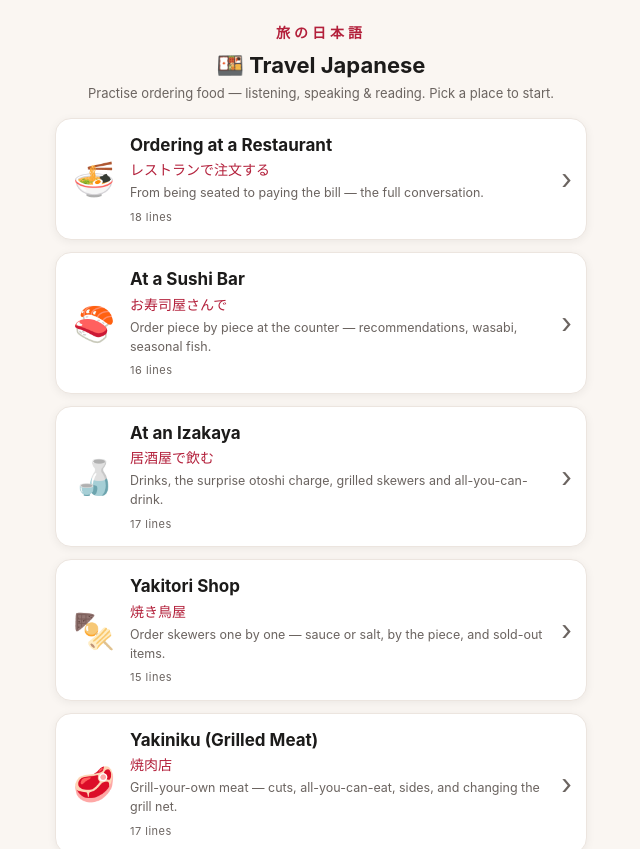
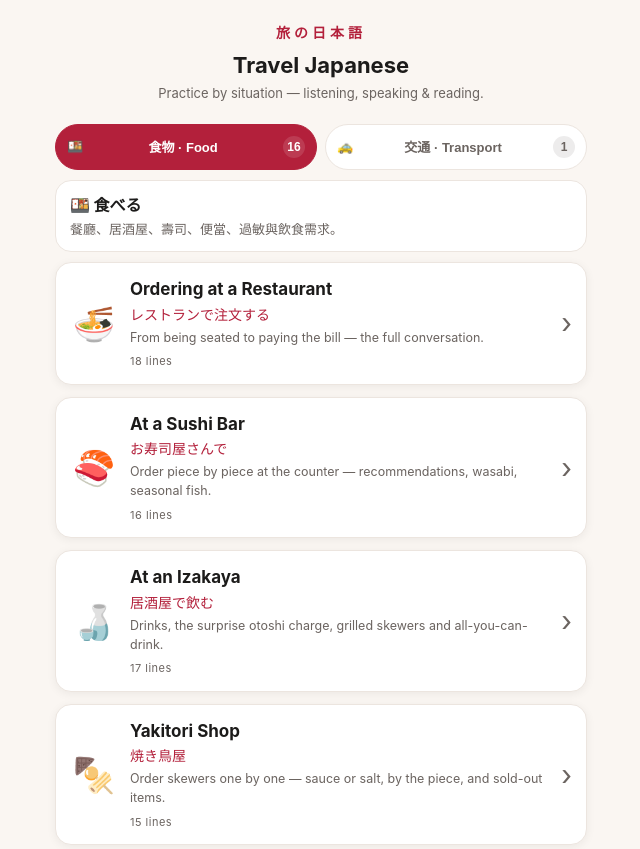
Before and after one commit to TYJ2025/TravelJapan, a website built with Vite: page index.html in a window 1280 px wide. Shown: the top 849 px of the page, without its empty margins (319-959 px from the left). Built offline with nearby package versions, Linux system fonts and the light colour scheme.

Commit message:
Group home scenarios by category

```diff
--- a/src/data/scenarios.js
+++ b/src/data/scenarios.js
@@ -16,8 +16,7 @@ import { allergy } from './allergy.js'
 import { dietary } from './dietary.js'
 import { transport } from './transport.js'
 
-// Ordered list of all practice scenarios, shown on the home screen.
-export const scenarios = [
+export const foodScenarios = [
   restaurant,
   sushi,
   izakaya,
@@ -32,11 +31,36 @@ export const scenarios = [
   okinawa,
   fishmarket,
   localfood,
-  transport,
   allergy,
   dietary
 ]
 
+export const transportScenarios = [
+  transport
+]
+
+export const scenarioGroups = [
+  {
+    id: 'food',
+    icon: '🍱',
+    label: '食物 · Food',
+    title: '食べる',
+    description: '餐廳、居酒屋、壽司、便當、過敏與飲食需求。',
+    scenarios: foodScenarios
+  },
+  {
+    id: 'transport',
+    icon: '🚕',
+    label: '交通 · Transport',
+    title: '移動する',
+    description: '計程車、車站、IC 卡、公車與問路。',
+    scenarios: transportScenarios
+  }
+]
+
+// Ordered list of all practice scenarios, used by hash routing.
+export const scenarios = scenarioGroups.flatMap((group) => group.scenarios)
+
 export function getScenario(id) {
   return scenarios.find((s) => s.id === id)
 }
--- a/src/main.js
+++ b/src/main.js
@@ -1,5 +1,5 @@
 import './style.css'
-import { scenarios, getScenario } from './data/scenarios.js'
+import { scenarioGroups, getScenario } from './data/scenarios.js'
 import {
   speak,
   stopSpeaking,
@@ -32,6 +32,7 @@ function savePrefs() {
 }
 
 const app = document.getElementById('app')
+const HOME_GROUP_KEY = 'tj-home-group'
 
 // ---------------------------------------------------------------------------
 // Routing: the URL hash selects a scenario (e.g. #sushi). Empty = home.
@@ -66,13 +67,23 @@ function renderHome() {
   const header = el('header', 'header')
   header.innerHTML = `
     <div class="brand">旅の日本語</div>
-    <h1>🍱 Travel Japanese</h1>
-    <p class="subtitle">Practise ordering food — listening, speaking & reading. Pick a place to start.</p>
+    <h1>Travel Japanese</h1>
+    <p class="subtitle">Practice by situation — listening, speaking & reading.</p>
   `
   app.appendChild(header)
 
+  const group = activeHomeGroup()
+  app.appendChild(renderHomeTabs(group.id))
+
+  const note = el('div', 'home-note')
+  note.innerHTML = `
+    <div class="home-note-title">${group.icon} ${group.title}</div>
+    <div class="home-note-desc">${group.description}</div>
+  `
+  app.appendChild(note)
+
   const grid = el('div', 'home-grid')
-  scenarios.forEach((s) => {
+  group.scenarios.forEach((s) => {
     const card = el('a', 'scenario-card')
     card.href = `#${s.id}`
     card.innerHTML = `
@@ -90,6 +101,30 @@ function renderHome() {
   app.appendChild(grid)
 
   app.appendChild(renderFooter())
+}
+
+function activeHomeGroup() {
+  const saved = localStorage.getItem(HOME_GROUP_KEY)
+  return scenarioGroups.find((group) => group.id === saved) || scenarioGroups[0]
+}
+
+function renderHomeTabs(activeId) {
+  const tabs = el('div', 'home-tabs')
+  scenarioGroups.forEach((group) => {
+    const b = el('button', `home-tab${group.id === activeId ? ' on' : ''}`)
+    b.type = 'button'
+    b.innerHTML = `
+      <span class="home-tab-icon">${group.icon}</span>
+      <span class="home-tab-label">${group.label}</span>
+      <span class="home-tab-count">${group.scenarios.length}</span>
+    `
+    b.addEventListener('click', () => {
+      localStorage.setItem(HOME_GROUP_KEY, group.id)
+      render()
+    })
+    tabs.appendChild(b)
+  })
+  return tabs
 }
 
 // ---------------------------------------------------------------------------
--- a/src/style.css
+++ b/src/style.css
@@ -74,6 +74,68 @@ body {
 }
 
 /* ---------- Home screen ---------- */
+.home-tabs {
+  display: grid;
+  grid-template-columns: repeat(2, minmax(0, 1fr));
+  gap: 8px;
+  margin: 12px 0 10px;
+}
+.home-tab {
+  min-height: 46px;
+  display: grid;
+  grid-template-columns: auto minmax(0, 1fr) auto;
+  align-items: center;
+  gap: 7px;
+  border: 1px solid var(--line);
+  border-radius: 999px;
+  background: var(--card);
+  color: var(--muted);
+  padding: 8px 11px;
+  font-size: 13px;
+  font-weight: 700;
+  cursor: pointer;
+  -webkit-tap-highlight-color: transparent;
+}
+.home-tab.on {
+  background: var(--accent);
+  border-color: var(--accent);
+  color: #fff;
+}
+.home-tab-icon,
+.home-tab-count {
+  flex: 0 0 auto;
+}
+.home-tab-label {
+  min-width: 0;
+  overflow: hidden;
+  text-overflow: ellipsis;
+  white-space: nowrap;
+}
+.home-tab-count {
+  display: grid;
+  place-items: center;
+  min-width: 22px;
+  height: 22px;
+  border-radius: 999px;
+  background: color-mix(in srgb, currentColor 12%, transparent);
+  font-size: 12px;
+}
+.home-note {
+  margin: 0 0 10px;
+  padding: 12px 14px;
+  background: var(--card);
+  border: 1px solid var(--line);
+  border-radius: var(--radius);
+}
+.home-note-title {
+  font-weight: 800;
+  color: var(--ink);
+}
+.home-note-desc {
+  margin-top: 3px;
+  color: var(--muted);
+  font-size: 13px;
+}
 .home-grid {
   display: flex;
   flex-direction: column;
```
